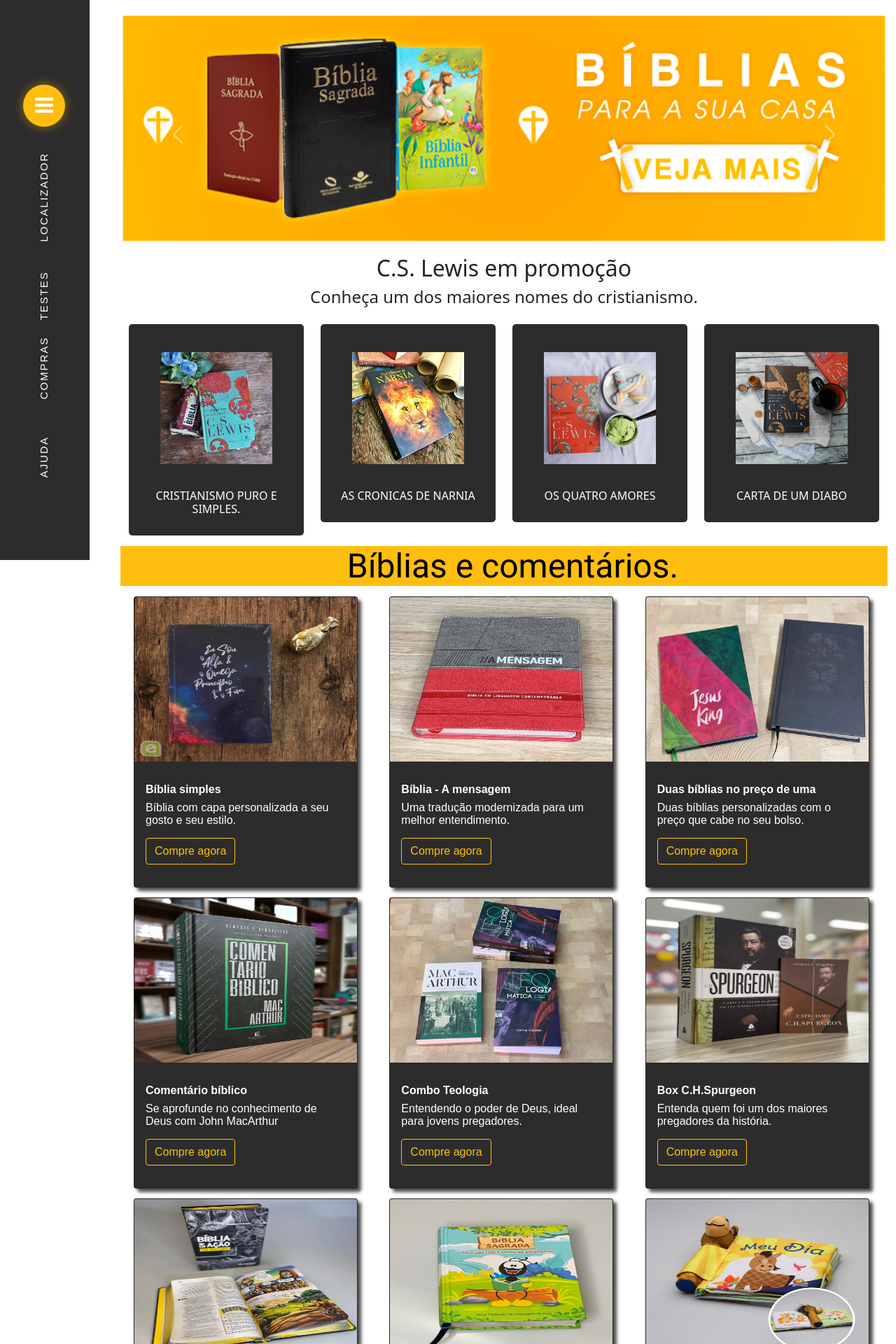
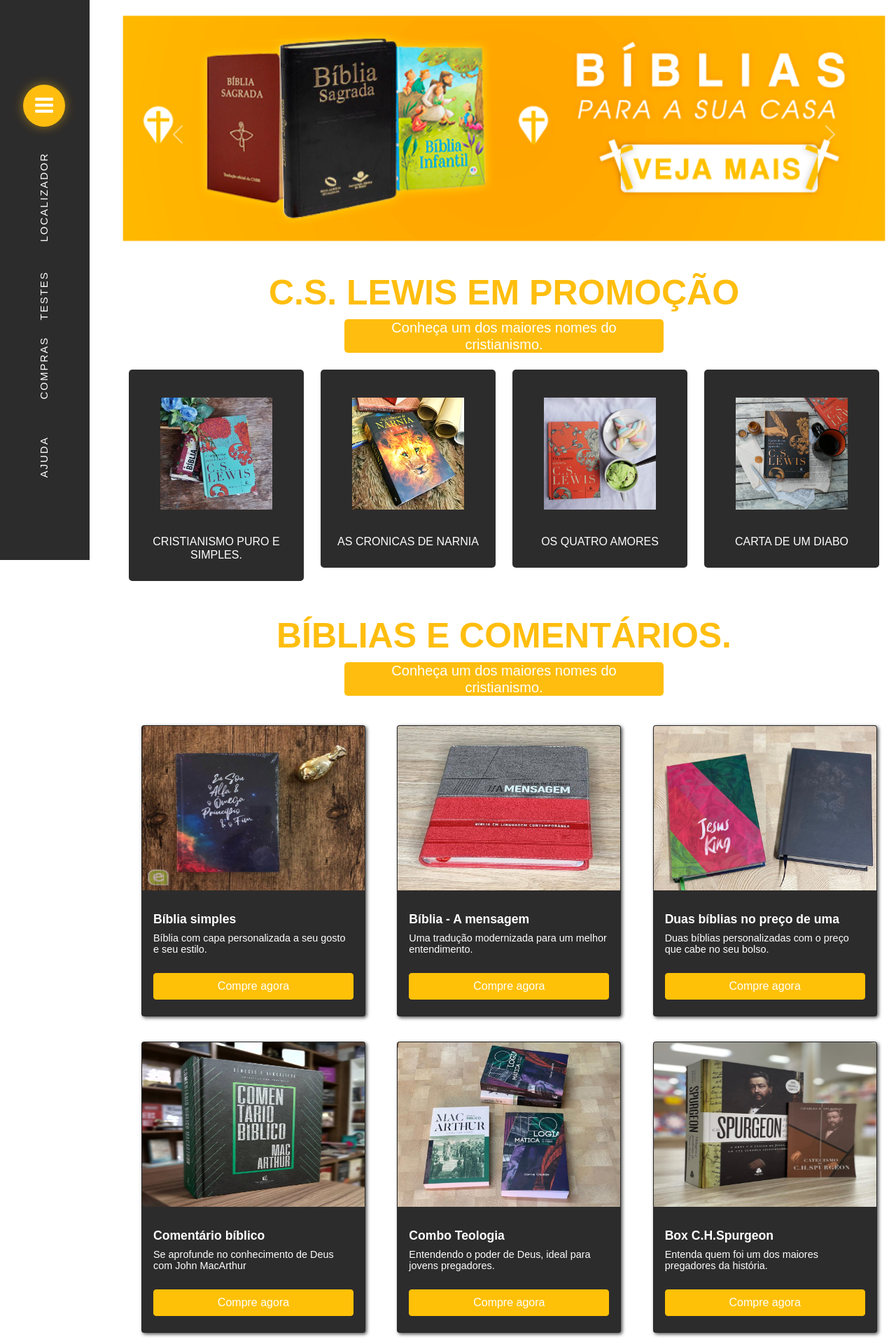
Before and after one commit to Buscafe/Frontend, a PHP site: page /HTML/compras.html in a window 1280 px wide. Shown: the top 1920 px of the page at 70% size. Run offline with PHP 8.4, Linux system fonts and the light colour scheme.

Commit message:
Atualização pag compras

```diff
--- a/CSS/compras.css
+++ b/CSS/compras.css
@@ -1,5 +1,11 @@
+/* IMPORTAÇÃO DA FONTE */
+@import url('https://fonts.googleapis.com/css2?family=Roboto:ital,wght@0,100;0,300;0,400;0,500;0,700;0,900;1,100;1,300;1,400;1,500;1,900&display=swap');
+
+*{
+    font-family: 'Roboto Regular', sans-serif;
+}
+
 /*Compras*/
-
 .row .col-12 img{
     display: block;
     margin: auto;
@@ -25,9 +31,24 @@
     transform: scale(1.05);
 }
 
-#promoções h5{
-    font-size: 16px;
+#promoções h5{font-size: 16px;}
+
+#promoções h1{
+    font-size: 50px;
+    color: #FFBE0F;
+    text-transform: uppercase;
+    font-weight: 600;
 }
+
+#promoções h4{
+    display: inline;
+    background-color: #FFBE0F;
+    color: #FFF;
+    font-size: 20px;
+    margin: 0 auto;
+    border-radius: 5px;
+}
+
 #promoções p{
     color: white;
     font-size: 14px;
@@ -74,35 +94,58 @@
 
 /*VENDAS*/
 #vendas h1{
-    background-color:#FFBE0F ;
-    color: black;
-    margin-top: 15px;
-    font: 400 3em 'Roboto';
-    text-indent: 25px;
+    font-size: 50px;
+    color: #FFBE0F;
+    text-transform: uppercase;
+    font-weight: 600;
     text-align: center;
 }
+#vendas h4{
+    display: inline;
+    background-color: #FFBE0F;
+    color: #FFF;
+    font-size: 20px;
+    margin: 0 auto;
+    border-radius: 5px;
+}
 
+.btn-compra{
+    color: #FFF;
+    width: 100%;
+    margin-top: 10px;
+}
+.btn-compra:hover{
+    color: #ffffff;
+    border: 1px solid #fac941;
+    background-color: #fac941;
+}
 
+#vendas .card{
+    width: 20rem;
+    margin: 18px;
+    box-shadow: 2px 2px 5px rgba(0, 0, 0, 0.7);
+    background: #2D2C2C;
+    transition: 0.5s;
+}
+#vendas .card-text{
+    max-height: 4rem;
+    color: #ffffff;
+}
+#vendas .card h5{
+    font: 700 1.1em Arial;
+    color: #ffffff;
+}
+#vendas .card p{
+    font: 100 0.9em Arial;
+    color: #ffffff;
 
-#vendas .container .vendas .card{
-    width: 20rem;
-    font: normal 1em Arial;
-    margin: 7px;
-    box-shadow: 5px 5px 5px rgba(0, 0, 0, 0.7);
-    background: #2D2C2C;
 }
-#vendas .container .card-text{
-    max-height: 4rem;
-    color: rgb(255, 255, 255);
+#vendas .card:hover{
+    transform: scale(1.1);
+    transition: 0.3s;
+
 }
-#vendas .container .card h5{
-    font: 700 1em Arial;
-    color: white;
-}
-#vendas .container .card:hover{
-    box-shadow: 5px 5px 5px #FFBE0F;
-}
-#vendas .container .card img{
+#vendas .card img{
     height: 250px;
     width: 100%;
 }
--- a/CSS/localizador.css
+++ b/CSS/localizador.css
@@ -18,6 +18,5 @@
 
 /* Alterações */
 .change-map{
-
-    margin-right: 5%;
+    margin-left: 6% !important
 }
--- a/CSS/navbar.css
+++ b/CSS/navbar.css
@@ -106,7 +106,3 @@
     margin: 0;
     z-index: 1;
 }
-
-body {
-    min-width: 1024px !important; /* força largura minima de 1024px*/
-}
--- a/HTML/compras.html
+++ b/HTML/compras.html
@@ -3,12 +3,12 @@
     <head>
         <meta charset="UTF-8">
         <meta http-equiv="X-UA-Compatible" content="IE=edge">
-        <!-- <meta name="viewport" content="width=device-width, initial-scale=1.0"> -->
+        <meta name="viewport" content="width=device-width, initial-scale=1.0">
         <title>Buscafé</title>
         <!-- Menu Hambuger -->
         <link rel="stylesheet" href="https://cdnjs.cloudflare.com/ajax/libs/font-awesome/4.7.0/css/font-awesome.min.css">
         <!-- Favicon -->
-        <link rel="shortcut icon" href="../Assets/compras/carrinho.png" type="image/x-icon">
+        <link rel="shortcut icon" href="../Assets/Logos/Logo buscafe amerelo/logo buscafe 72x72.png" type="image/x-icon">
         <!-- Link Boostrap -->
         <link rel="stylesheet" href="../Tecnologias/Boostrap/css/bootstrap.css">
         <link rel="stylesheet" href="../CSS/navbar.css">
@@ -54,13 +54,19 @@
                     <div id="carouselExampleFade" class="carousel slide carousel-fade" data-bs-ride="carousel">
                         <div class="carousel-inner">
                             <div class="carousel-item active">
+                                <a href="#vendas">
                                     <img src="../Assets/Banners/Banner-bíblias.png" class="d-block w-100" alt="...">
+                                </a>
                             </div>
                             <div class="carousel-item">
+                                <a href="#vendas">
                                     <img src="../Assets/Banners/Banner-bíblias.png" class="d-block w-100" alt="...">
+                                </a>
                             </div>
                             <div class="carousel-item">
+                                <a href="#vendas">
                                     <img src="../Assets/Banners/Banner-bíblias.png" class="d-block w-100" alt="...">
+                                </a>
                             </div>
                         </div>
                         <button class="carousel-control-prev" type="button" data-bs-target="#carouselExampleFade" data-bs-slide="prev">
@@ -77,9 +83,17 @@
                 <!--PROMOÇÕES-->
 
                 <div id="promoções" class="block">
-                    <div class="conteiner">
-                        <h2 class="title text-center">C.S. Lewis em promoção</h2>
-                        <h4 class="subtitle text-center mb-4">Conheça um dos maiores nomes do cristianismo.</h4>
+                    <div class="container">
+
+                        <!-- TITLES PROMOÇÕES -->
+                        <div class="row">
+                            <h1 class="title text-center col-12 mt-4">C.S. Lewis em promoção</h1>
+                        </div>
+                        <div class="row">
+                            <h4 class="subtitle text-center mb-4 col-5">Conheça um dos maiores nomes do cristianismo.</h4>
+                        </div>
+
+                        <!-- BOX 1 PRMOMO -->
                         <div class="row">
                             <div class="col-lg-3 col-md-6 mb-4 mb-lg-0">
                                 <a href="#autor" class="destaque">
@@ -90,6 +104,7 @@
                                 </a>
                             </div>
 
+                            <!-- BOX 2 PRMOMO -->
                             <div class="col-lg-3 col-md-6 mb-4 mb-lg-0">
                                 <a href="#autor" class="destaque">
                                     <div class="img-container mb-3">
@@ -99,6 +114,7 @@
                                 </a>
                             </div>
 
+                            <!-- BOX 3 PRMOMO -->
                             <div class="col-lg-3 col-md-6 mb-4 mb-lg-0">
                                 <a href="#autor" class="destaque">
                                     <div class="img-container mb-3">
@@ -108,6 +124,7 @@
                                 </a>
                             </div>
 
+                            <!-- BOX 4 PRMOMO -->
                             <div class="col-lg-3 col-md-6 mb-4 mb-lg-0">
                                 <a href="#autor" class="destaque">
                                     <div class="img-container mb-3">
@@ -117,119 +134,138 @@
                                 </a>
                             </div>
                         </div>
+
                     </div>
                 </div>
 
                 <!--FIM PROMOÇÕES-->
 
                 <section id="vendas">
-                    <h1>Bíblias e comentários.</h1>
+
+                    <!-- TITLES VENDAS -->
+                    <div class="row">
+                        <h1 class="mt-5 text-center">Bíblias e comentários.</h1>
+                    </div>
+                    <div class="row">
+                        <h4 class="col-5 mb-4 text-center">Conheça um dos maiores nomes do cristianismo.</h4>
+                    </div>
+
                     <div class="container">
                         <div class="row">
+
                             <div class="col-12 col-md-6 col-lg-4 col-xxl-4 vendas">
                                 <div class="card" style="height: 26rem">
-                                    <img src="../Assets/compras/biblia-ceu.jpeg" class="card-img-top" alt="Capa jogo Fifa 21">
+                                    <img src="../Assets/compras/biblia-ceu.jpeg" class="card-img-top">
                                     <div class="card-body">
                                         <h5 class="card-title">Bíblia simples</h5>
                                         <p class="card-text">Bíblia com capa personalizada a seu gosto e seu estilo.</p>
-                                        <a href="#" class="btn btn-outline-warning">Compre agora</a>
+                                        <a href="#" class="btn btn-warning btn-compra">Compre agora</a>
                                     </div>
                                 </div>
                             </div>
 
                             <div class="col-12 col-md-6 col-lg-4 col-xxl-4 vendas">
                                 <div class="card" style="height: 26rem">
-                                    <img src="../Assets/compras/biblia4.jpg" class="card-img-top" alt="Jogo capa Fortnite">
+                                    <img src="../Assets/compras/biblia4.jpg" class="card-img-top">
                                     <div class="card-body">
                                         <h5 class="card-title">Bíblia - A mensagem</h5>
                                         <p class="card-text">Uma tradução modernizada para um melhor entendimento.</p>
-                                        <a href="#" class="btn btn-outline-warning">Compre agora</a>
+                                        <a href="#" class="btn btn-warning btn-compra">Compre agora</a>
                                     </div>
                                 </div>
                             </div>
 
                             <div class="col-12 col-md-6 col-lg-4 col-xxl-4 vendas">
                                 <div class="card" style="height: 26rem;">
-                                    <img src="../Assets/compras/biblias2.jpg" class="card-img-top" alt="Jogo capa spider-man">
+                                    <img src="../Assets/compras/biblias2.jpg" class="card-img-top">
                                     <div class="card-body">
                                         <h5 class="card-title">Duas bíblias no preço de uma </h5>
                                         <p class="card-text">Duas bíblias personalizadas com o preço que cabe no seu bolso.</p>
-                                        <a href="#" class="btn btn-outline-warning">Compre agora</a>
+                                        <a href="#" class="btn btn-warning btn-compra">Compre agora</a>
                                     </div>
                                 </div>
                             </div>
 
                             <div class="col-12 col-md-6 col-lg-4 col-xxl-4 vendas">
                                 <div class="card" style="height: 26rem">
-                                    <img src="../Assets/compras/maarthur.jpg" class="card-img-top" alt="Jogo capa God of War">
+                                    <img src="../Assets/compras/maarthur.jpg" class="card-img-top">
                                     <div class="card-body">
                                         <h5 class="card-title">Comentário bíblico</h5>
                                         <p class="card-text">Se aprofunde no conhecimento de Deus com John MacArthur</p>
-                                        <a href="#" class="btn btn-outline-warning">Compre agora</a>
+                                        <a href="#" class="btn btn-warning btn-compra">Compre agora</a>
                                     </div>
                                 </div>
                             </div>
 
                             <div class="col-12 col-md-6 col-lg-4 col-xxl-4 vendas">
                                 <div class="card" style="height: 26rem">
-                                    <img src="../Assets/compras/teologia1.jpg" class="card-img-top" alt="Jogo capa Pes">
+                                    <img src="../Assets/compras/teologia1.jpg" class="card-img-top">
                                     <div class="card-body">
                                         <h5 class="card-title">Combo Teologia</h5>
                                         <p class="card-text">Entendendo o poder de Deus, ideal para jovens pregadores.</p>
-                                        <a href="#" class="btn btn-outline-warning">Compre agora</a>
+                                        <a href="#" class="btn btn-warning btn-compra">Compre agora</a>
                                     </div>
                                 </div>
                             </div>
 
                             <div class="col-12 col-md-6 col-lg-4 col-xxl-4 vendas">
                                 <div class="card" style="height: 26rem">
-                                    <img src="../Assets/compras/teologia3.jpg" class="card-img-top" alt="Jogo capa red dead redemption 2">
+                                    <img src="../Assets/compras/teologia3.jpg" class="card-img-top">
                                     <div class="card-body">
                                         <h5 class="card-title">Box C.H.Spurgeon</h5>
                                         <p class="card-text">Entenda quem foi um dos maiores pregadores da história.</p>
-                                        <a href="#" class="btn btn-outline-warning">Compre agora</a>
+                                        <a href="#" class="btn btn-warning btn-compra">Compre agora</a>
                                     </div>
                                 </div>
                             </div>
 
                             <div class="col-12 col-md-6 col-lg-4 col-xxl-4 vendas">
                                 <div class="card" style="height: 26rem">
-                                    <img src="../Assets/compras/kids.jpg" class="card-img-top" alt="Jogo Capa The last of us">
+                                    <img src="../Assets/compras/kids.jpg" class="card-img-top">
                                     <div class="card-body">
                                         <h5 class="card-title">Bíblia em ação</h5>
                                         <p class="card-text">Uma bíblia em Hq é o sonho de todo crente nerd. </p>
-                                        <a href="#" class="btn btn-outline-warning">Compre agora</a>
+                                        <a href="#" class="btn btn-warning btn-compra">Compre agora</a>
                                     </div>
                                 </div>
                             </div>
+
                             <div class="col-12 col-md-6 col-lg-4 col-xxl-4 vendas">
                                 <div class="card" style="height: 26rem;">
-                                    <img src="../Assets/compras/kids3.jpg" class="card-img-top" alt="Jogo capa spider-man">
+                                    <img src="../Assets/compras/kids3.jpg" class="card-img-top">
                                     <div class="card-body">
                                         <h5 class="card-title">Bíblia para crianças</h5>
                                         <p class="card-text">Uma bíblia com linguagem infantil para seus filhos.</p>
-                                        <a href="#" class="btn btn-outline-warning">Compre agora</a>
+                                        <a href="#" class="btn btn-warning btn-compra">Compre agora</a>
                                     </div>
                                 </div>
                             </div>
+
                             <div class="col-12 col-md-6 col-lg-4 col-xxl-4 vendas">
                                 <div class="card" style="height: 26rem">
-                                    <img src="../Assets/compras/kids2.jpg" class="card-img-top" alt="Jogo capa Warzone">
+                                    <img src="../Assets/compras/kids2.jpg" class="card-img-top">
                                     <div class="card-body">
                                         <h5 class="card-title">Meu dia</h5>
                                         <p class="card-text">Um pequeno diário com temática da arca de noé para seu pequeno.</p>
-                                        <a href="#" class="btn btn-outline-warning">Compre agora</a>
+                                        <a href="#" class="btn btn-warning btn-compra">Compre agora</a>
                                     </div>
                                 </div>
                             </div>
+
                         </div>
                     </div>
+
             </section>
 
             <!--SOBRE O AUTOR-->
 
             <section id="autor">
-                <h1>Quem foi C.S. Lewis</h1>
+                <div class="row">
+                    <h1 class="col-12 mt-5">Quem foi C.S. Lewis</h1>
+                </div>
+                <div class="row">
+                    <h4 class="col-4 mb-4">Sua história e seus livros</h4>
+                </div>
                 <div id="container">
                     <div class="row">
                         <div class="col-12 col-md-6 col-lg-3 col-xxl-2">
@@ -239,14 +275,16 @@
                             <p>Clive Staples Lewis nasceu em 1898 em Belfast, na Irlanda e foi, por grande parte da vida, assumidamente um ateu com tendências freudianas, principalmente após sua participação na I Guerra Mundial. Seu desagrado com a religião fez com que ele tentasse se afastar de tudo que era relacionado a algum deus. <br>
                                 Foi em uma conversa com seu amigo J.R.R. Tolkien que C.S. Lewis aceitou o cristianismo puro e simples e, após a leitura de The Everlasting Man de G.K. Chesterton, Lewis finalmente se tornou um cristão.</p>
                              <p>Sua conversão fez com que sua produção literária, que já era bastante extensa, se tornasse ainda maior, o que o levou a ter uma grande relevância e permitiu que seus livros cruzassem o oceano, chegando aos Estados Unidos da América.</p>
+                            <div class="row">
                                 <button
-                                class="btn btn-outline-warning cslewis"
+                                    class="btn btn-outline-warning cslewis col-4"
                                     type="button"
                                     data-bs-toggle="offcanvas"
                                     data-bs-target="#offcanvasRight"
                                     aria-controls="offcanvasRight">
                                     Conheça os livros de Lewis.
                                 </button>
+                            </div>
 
                         </div>
                     </div>
@@ -276,7 +314,7 @@
 
             <!--contato-->
             <footer id="contato">
-                <div class="container">
+                <div class="container mt-5">
                     <div class="email">
                         <img src="../Assets/compras/paperplane.png" />
                         <h2 class="title text-center">Fique por dentro das novidades</h2>
@@ -308,7 +346,7 @@
                             <div class="col-md-2 align-self-center text-center text-md-left">
                                 <img src="#" alt="" class="img-fluid">
                             </div>
-                            <div class="col-md-6 align-self-center text-center">
+                            <div class="col-5 align-self-center text-center">
                                 <ul>
                                     <li>
                                         <a href="#"><img src="../Assets/compras/facebook.png" alt=""></a>
```
Also changed, not shown: other parts of CSS/compras.css (+19 -19 lines), JS/localizador.js (+17 -0 lines). Lines whose indentation alone changed are shown as unchanged.
